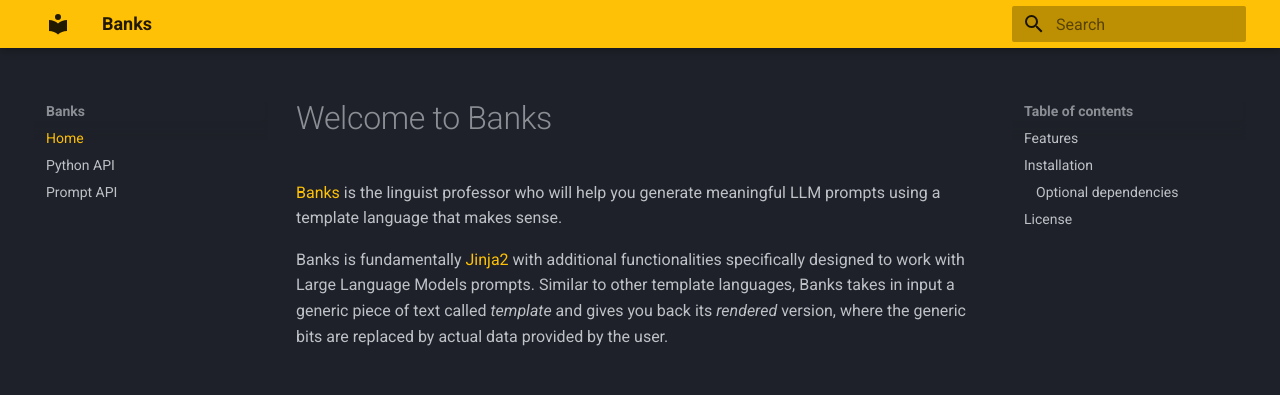
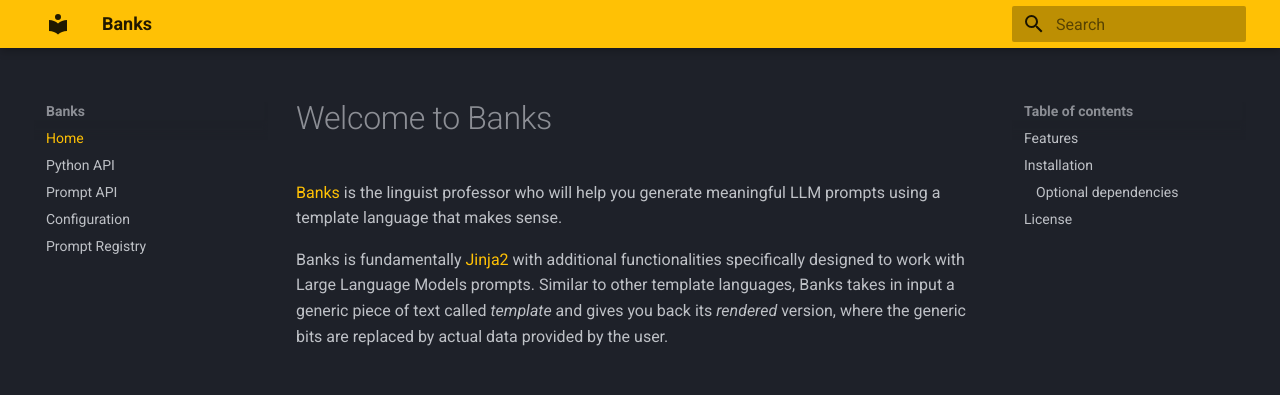
Before and after one commit to masci/banks, an MkDocs documentation site: the page built from docs/index.md, in a window 1280 px wide. Shown: the top 395 px of the page. Built offline with MkDocs 1.6.1 and Material for MkDocs 9.7.7, drawn with Linux system fonts in a browser that asks for light colours.

Commit message:
navigation

```diff
--- a/mkdocs.yml
+++ b/mkdocs.yml
@@ -10,6 +10,8 @@
   - Home: 'index.md'
   - Python API: 'python.md'
   - Prompt API: 'prompt.md'
+  - Configuration: 'config.md'
+  - Prompt Registry: 'registry.md'
 
 plugins:
   - search
```
